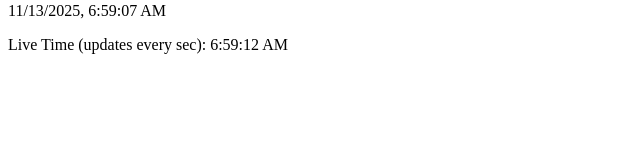
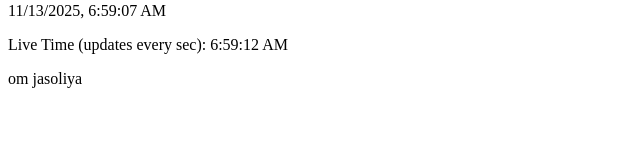
Before and after one commit to om-jasoliya91/vuedemo, a Vue app: page /computed in a window 1280 px wide. Shown: the part 146-300 px from the top of the page, without its empty margins (0-640 px from the left). Built offline with nearby package versions, Linux system fonts and the light colour scheme.

Commit message:
get and et method using computed

```diff
--- a/src/components/viewfile/ComputedView.vue
+++ b/src/components/viewfile/ComputedView.vue
@@ -33,6 +33,21 @@ onMounted(() => {
 onUnmounted(() => {
   clearInterval(timer)
 })
+
+const firstName = ref('om')
+const lastName = ref('jasoliya')
+
+const fullName = computed({
+  //getter
+  get() {
+    return firstName.value + ' ' + lastName.value
+  },
+  //setter
+  set(newValue) {
+    //we are usingdestruting assignment syntax here.
+    [firstName.value, lastName.value] = newValue.split(' ')
+  }
+})
 </script>
 
 <template>
@@ -47,6 +62,8 @@ onUnmounted(() => {
   <p>{{ now }}</p>
 
   <p>Live Time (updates every sec): {{ nowCurrent }}</p>
+
+  <p>{{ fullName }}</p>
 </template>
 
 <style scoped></style>
```
